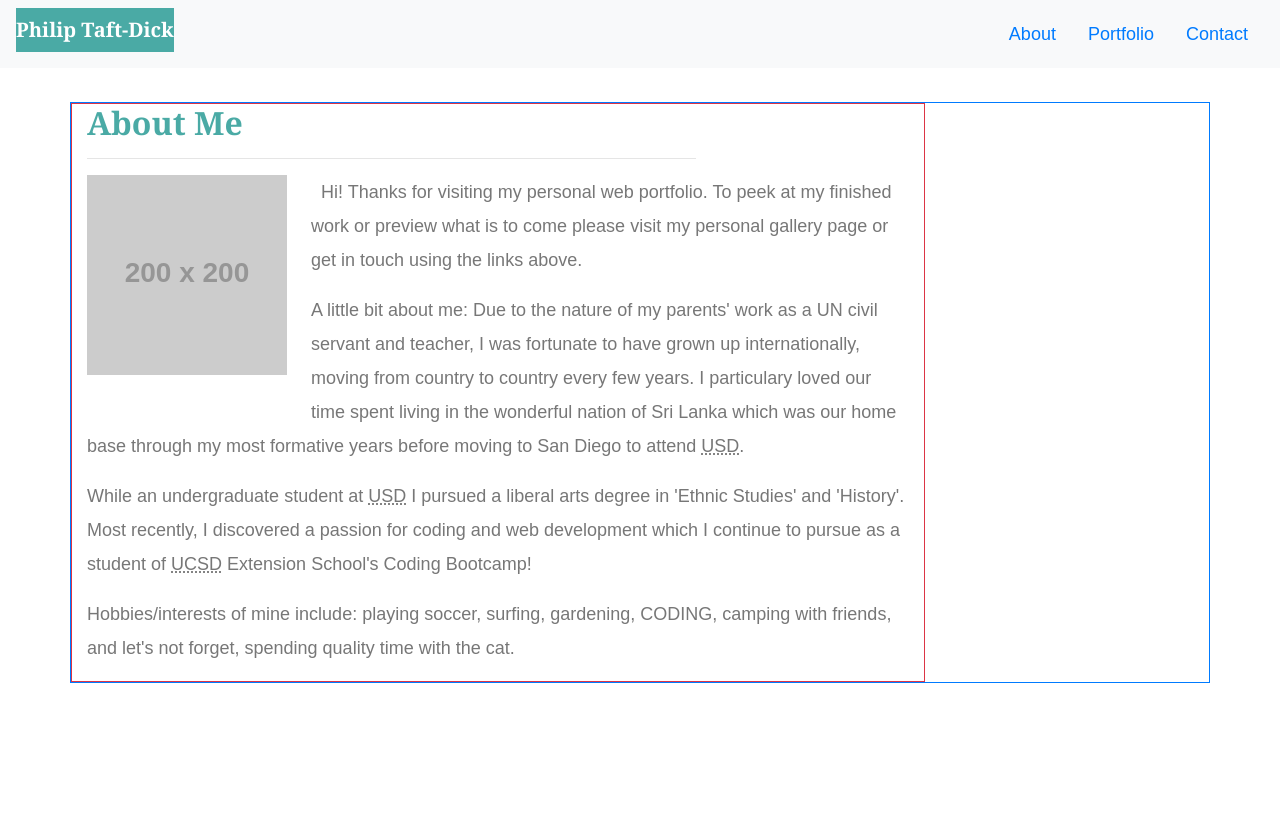
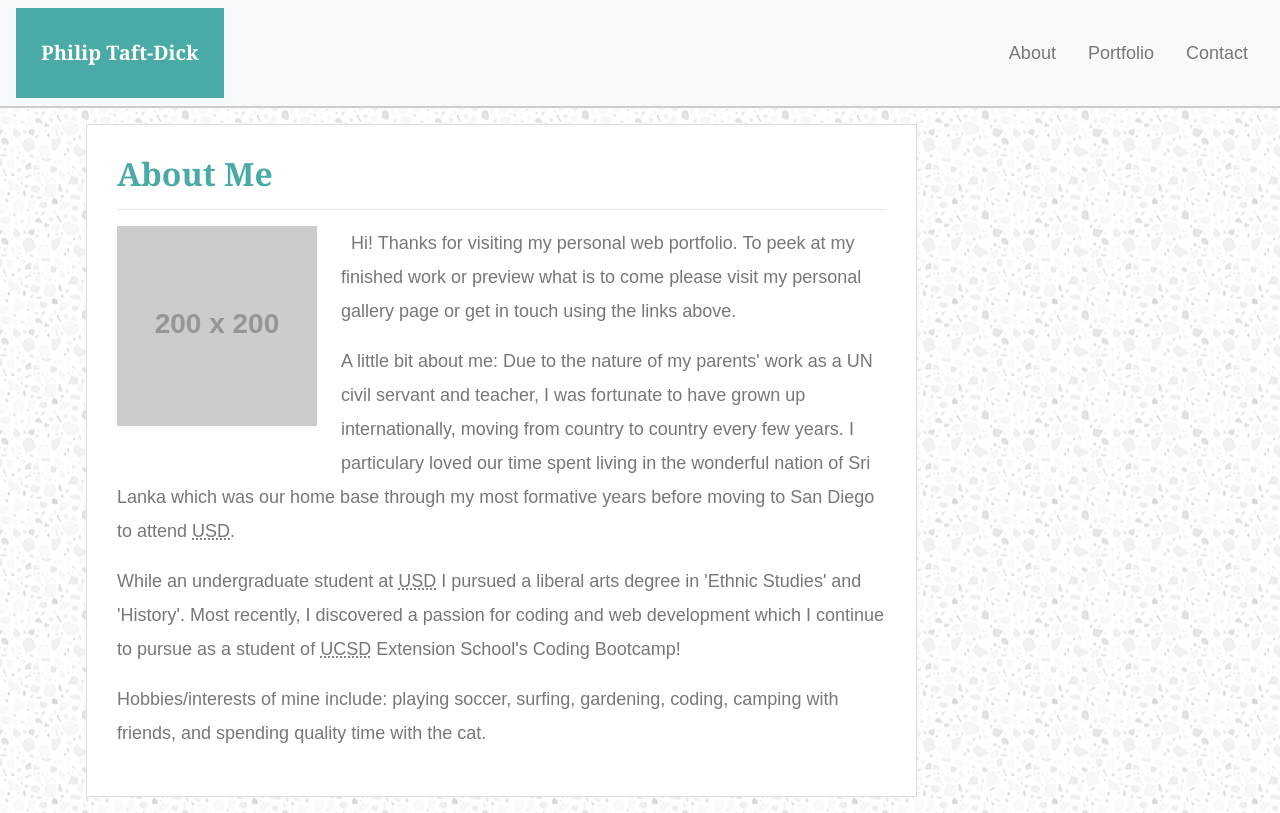
Before and after one commit to philiplane5000/bootstrap-portfolio-OLD, a plain HTML site: page index.html in a window 1280 px wide. Drawn offline with nearby package versions, Linux system fonts and the light colour scheme; placeholder pictures from the web are drawn by us.

Commit message:
about page first draft

```diff
--- /dev/null
+++ b/assets/css/my-styles.css
@@ -0,0 +1,55 @@
+* {
+  display: border-box;
+}
+
+body {
+    font-family: Arial, "Helvetica Neue", Helvetica, sans-serif;
+    font-size: 18px;
+    line-height: 34px;
+    color: #777;
+    background: url("../images/light-grey-terrazzo.png") repeat center center fixed;
+  }
+
+h1,
+h2,
+h3 {
+  font-family: Georgia, Times, "Times New Roman", serif;
+  font-weight: 700;
+  color: #4aaaa5;
+}
+
+nav {
+  border-bottom: 2.5px solid #cccccc;
+}
+
+#navbar-name {
+    display: flex;
+    background-color: #4aaaa5;
+    color: #fff;
+    height: 90px;
+    align-items: center;
+    padding: 0 25px;
+    margin: 0;
+}
+
+#main-content {
+  background-color: #fff;
+  border: 1px solid #dddddd;
+  padding: 30px;
+}
+
+.nav-link {
+  color: #777777;
+  line-height: 12px;
+}
+
+
+/*
+* Teal color (used for headings and backgrounds): `#4aaaa5`
+* Regular font color (used for paragraphs and all text besides the headings): `#777777`
+* Main header background color: `#ffffff`
+* Main header border color: `#cccccc`
+* Footer background color: `#666666`
+* Main content background color: `#ffffff`
+* Main content border color: `#dddddd`
+*/
--- a/assets/my-styles.css
+++ /dev/null
@@ -1,21 +0,0 @@
-body {
-    font-family: Arial, "Helvetica Neue", Helvetica, sans-serif;
-    font-size: 18px;
-    line-height: 34px;
-    color: #777;
-    background-image: url("./images/light-grey-terrazzo/") no-repeat center center fixed;
-  }
-
-
-h1,
-h2,
-h3 {
-  font-family: Georgia, Times, "Times New Roman", serif;
-  font-weight: 700;
-  color: #4aaaa5;
-}
-
-#navbar-name {
-    background-color: #4aaaa5;
-    color: #fff;
-}
--- a/index.html
+++ b/index.html
@@ -7,7 +7,7 @@
 
     <!-- Bootstrap CSS -->
     <link rel="stylesheet" href="https://stackpath.bootstrapcdn.com/bootstrap/4.1.1/css/bootstrap.min.css" integrity="sha384-WskhaSGFgHYWDcbwN70/dfYBj47jz9qbsMId/iRN3ewGhXQFZCSftd1LZCfmhktB" crossorigin="anonymous">
-    <link rel="stylesheet" href="./assets/my-styles.css" type="text/css">
+    <link rel="stylesheet" href="./assets/css/my-styles.css" type="text/css">
     <title>PTD Portfolio Site</title>
   </head>
   <body>
@@ -27,12 +27,12 @@
                 </li>
               </ul>
     </nav>
-<br>
-    <main class="container container-fluid border border-primary">
-        <div class="row">
-            <div class="col-sm-12 col-md-9 col-lg-9 border border-danger">
+<!-- <br> -->
+    <main class="container">
+        <div class="row p-3">
+            <div id="main-content" class="col-xs-12 col-sm-12 col-md-9 col-lg-9 ">
                 <div class="row">
-                    <div class="col-sm-12 col-md-9 col-lg-9">
+                    <div class="col ">
                         <h2>About Me</h2>
                         <hr>
                     </div>
@@ -47,7 +47,7 @@
 
                                 <p>While an undergraduate student at <abbr title="University of San Diego">USD</abbr> I pursued a liberal arts degree in 'Ethnic Studies' and 'History'. <!-- I've since served as a volunteer coordinator for a non-profit agency serving refugees in San Diego, worked as an English teacher in Thailand, participated in other service-oriented activities, and continue to explore meaningful or fun opportunities.   --> Most recently, I discovered a passion for coding and web development which I continue to pursue as a student of <abbr title="University of California, San Diego">UCSD</abbr> Extension School's Coding Bootcamp! </p>
 
-                                <p>Hobbies/interests of mine include: playing soccer, surfing, gardening, CODING, camping with friends, and let's not forget, spending quality time with the cat.</p>
+                                <p>Hobbies/interests of mine include: playing soccer, surfing, gardening, coding, camping with friends, and spending quality time with the cat.</p>
                             </p>
                     </div>
                 </div>
```
Also changed, not shown: assets/images/defaultPic.png (added), assets/images/light-grey-terrazzo.png (added), assets/images/readme.txt (added), 1 other file.
